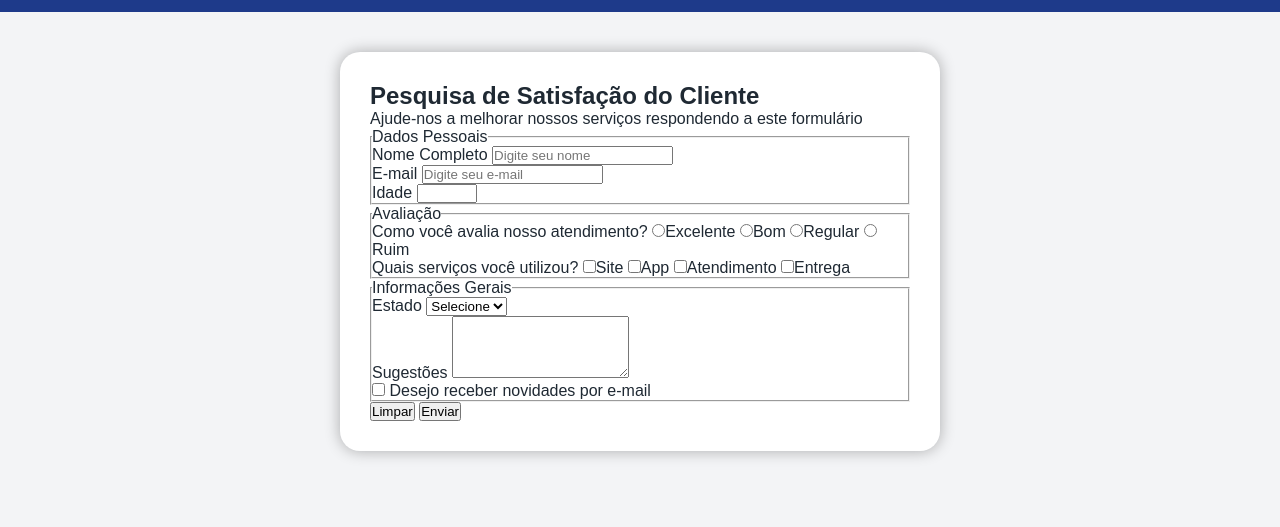
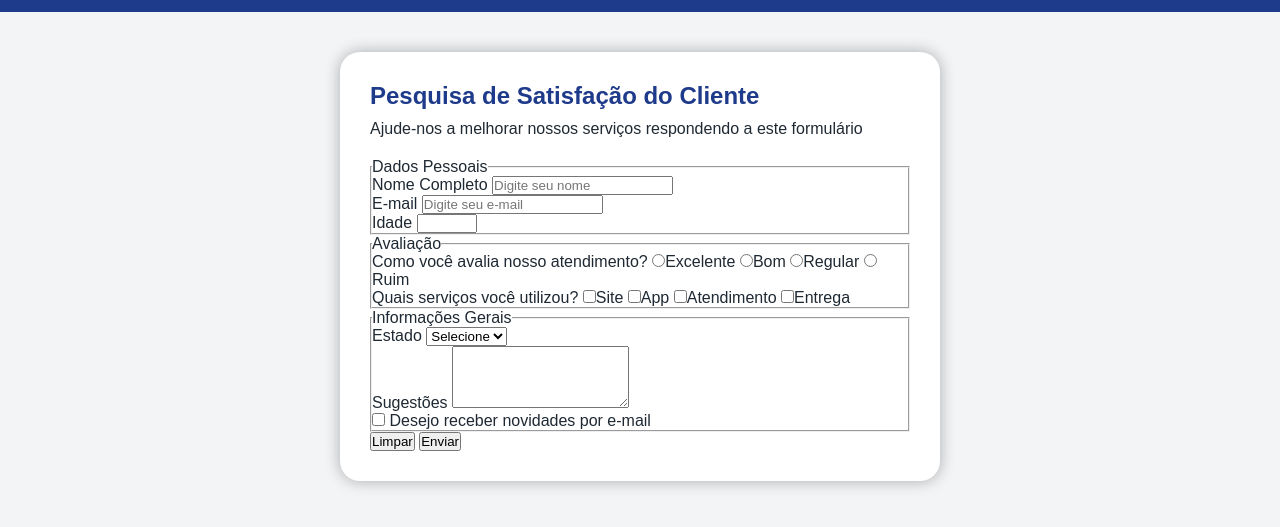
Before and after one commit to VictorMoak/formulario-vm-roteiro-de-pratica, a plain HTML site: page index.html in a window 1280 px wide. Shown: the part 79-606 px from the top of the page. Drawn offline with Linux system fonts and the light colour scheme.

Commit message:
design: estilizando titulo e subtitulo

```diff
--- a/index.html
+++ b/index.html
@@ -14,7 +14,7 @@
 
     <main>
         <section class="container">
-            <h1>Pesquisa de Satisfação do Cliente</h1>
+            <h2>Pesquisa de Satisfação do Cliente</h2>
             <p>Ajude-nos a melhorar nossos serviços respondendo a este formulário</p>
 
             <form>
--- a/style.css
+++ b/style.css
@@ -37,3 +37,12 @@ main {
     border-radius: 20px;
     box-shadow: 0 0 15px rgba(0, 0, 0, 0.3);
 }
+
+h2 {
+    color:#1E3A8A;
+    margin-bottom: 10px;
+}
+
+p {
+    margin-bottom: 20px;
+}
```
